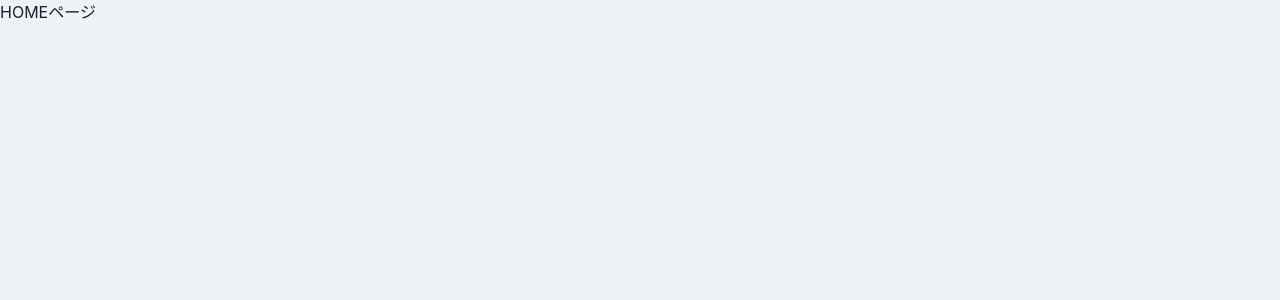
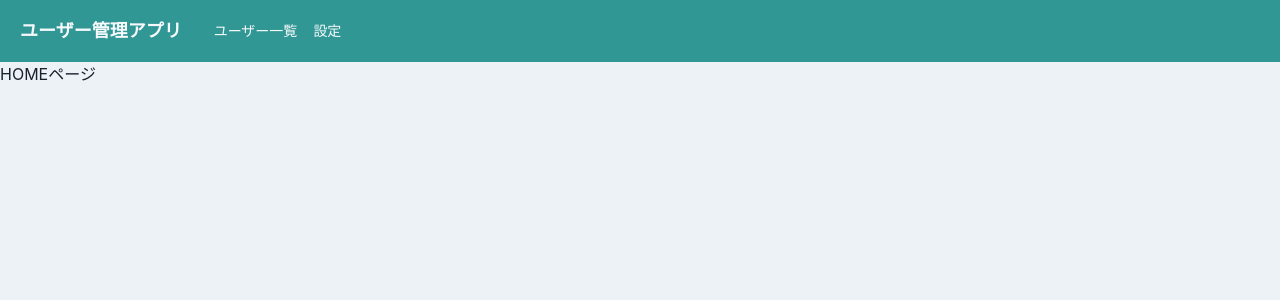
Before and after one commit to takunozomi/my-app, a React (Create React App) app: page /home in a window 1280 px wide. Shown: the top 300 px of the page. Built offline with nearby package versions, Linux system fonts and the light colour scheme.

Commit message:
ヘッダーコンポーネントのルーティング設定

```diff
--- a/src/router/Router.tsx
+++ b/src/router/Router.tsx
@@ -3,6 +3,7 @@ import { Route, Switch } from "react-router";
 import { Page404 } from "../components/pages/Page404";
 import { Login } from "../components/pages/Login";
 import { HomeRoutes } from "./HomeRoutes";
+import { HeaderLayout } from "../components/template/HeaderLayout";
 
 export const Router: VFC = memo(() => {
   return (
@@ -17,7 +18,7 @@ export const Router: VFC = memo(() => {
             {HomeRoutes.map((route) => {
               return (
                 <Route key={route.path} exact={route.exact} path={`${url}${route.path}`}>
-                  {route.children}
+                  <HeaderLayout>{route.children}</HeaderLayout>
                 </Route>
               );
             })}
```
